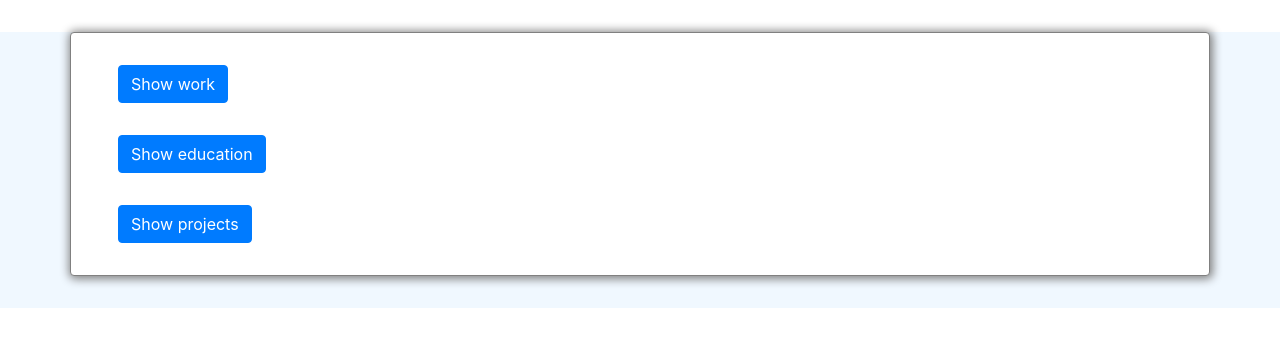
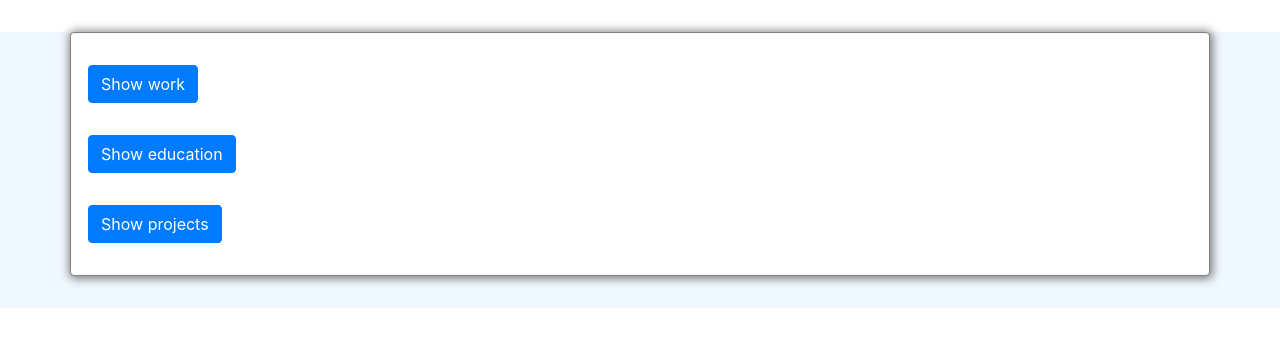
Before and after one commit to Haataja/CV-generator-frontend, a React (Create React App) app: page / in a window 1280 px wide. Shown: the top 346 px of the page. Built offline with nearby package versions, Linux system fonts and the light colour scheme.

Commit message:
Timeline: Change Cols to Rows in render()

```diff
--- a/src/components/Timeline.js
+++ b/src/components/Timeline.js
@@ -26,15 +26,15 @@ export class Timeline extends Component {
     return (
       <div id="background">
         <Container id="page">
-          <Col>
+          <Row xs={12}>
             <Button onClick={this.buttonClick}>Show work</Button>
-          </Col>
-          <Col className="button-col">
+          </Row>
+          <Row xs={12} className="button-col">
             <Button onClick={this.buttonClick}>Show education</Button>
-          </Col>
-          <Col className="button-col">
+          </Row>
+          <Row xs={12} className="button-col">
             <Button onClick={this.buttonClick}>Show projects</Button>
-          </Col>
+          </Row>
         </Container>
       </div>
     );
```
